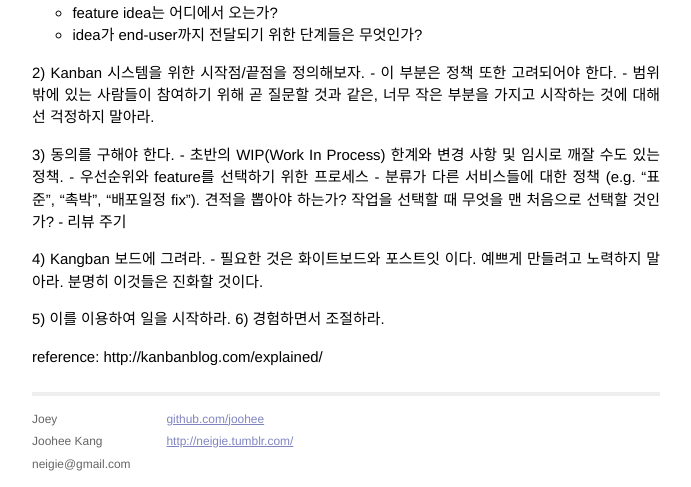
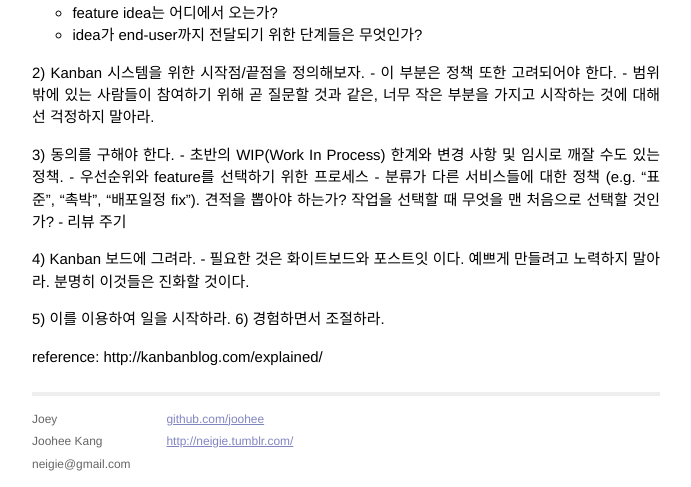
Before and after one commit to joohee/joohee.github.io, a Jekyll site: the page built from _posts/2016-01-02-Thought-of-adopting-Kanban.markdown, in a window 1280 px wide. Shown: the part 1194-1681 px from the top of the page, without its empty margins (294-985 px from the left). Built offline with Jekyll 4.4.1, drawn with Linux system fonts in a browser that asks for light colours; Markdown is read by kramdown in place of the engine named in the settings.

Commit message:
misspelling modified

```diff
--- a/_posts/2016-01-02-Thought-of-adopting-Kanban.markdown
+++ b/_posts/2016-01-02-Thought-of-adopting-Kanban.markdown
@@ -37,7 +37,7 @@ categories: kanban
 	- 분류가 다른 서비스들에 대한 정책 (e.g. "표준", "촉박", "배포일정 fix"). 견적을 뽑아야 하는가? 작업을 선택할 때 무엇을 맨 처음으로 선택할 것인가?
 	- 리뷰 주기
 
-4) Kangban 보드에 그려라.
+4) Kanban 보드에 그려라.
 	- 필요한 것은 화이트보드와 포스트잇 이다. 예쁘게 만들려고 노력하지 말아라. 분명히 이것들은 진화할 것이다.
 
 5) 이를 이용하여 일을 시작하라.
```
